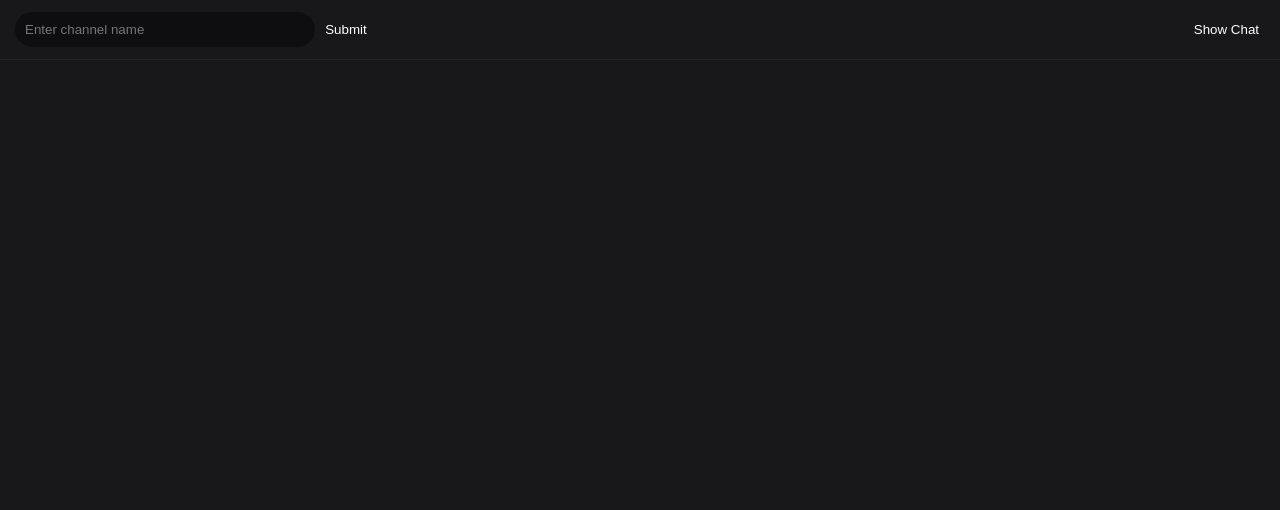
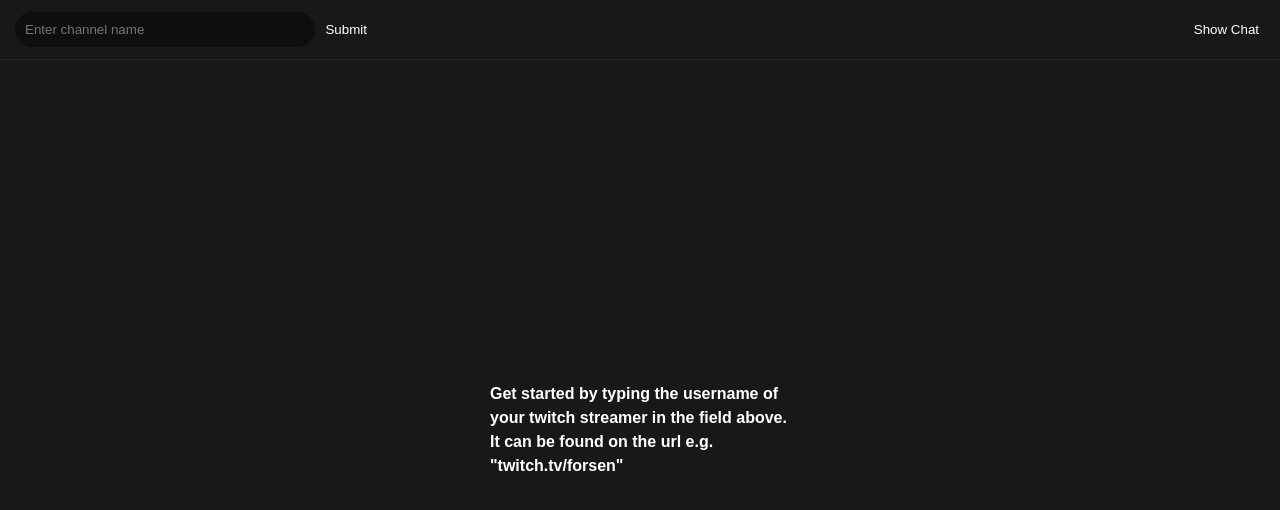
Before and after one commit to olecaloco/light-itch, a Svelte app: page / in a window 1280 px wide. Shown: the top 510 px of the page. Built offline with nearby package versions, Linux system fonts and the light colour scheme; no server answers.

Commit message:
Added mini get started

```diff
--- a/public/style.css
+++ b/public/style.css
@@ -13,7 +13,7 @@ html {
 }
 
 body {
-  font-family: "Segoe UI", Tahoma, Geneva, Verdana, sans-serif;
+  font-family: Arial, Helvetica, sans-serif;
   overflow: none;
 }
 
--- a/src/components/Preview.svelte
+++ b/src/components/Preview.svelte
@@ -2,6 +2,14 @@
   export let source;
 </script>
 
+{#if !source}
+  <div>
+    <h4>
+      Get started by typing the username of your twitch streamer in the field
+      above. It can be found on the url e.g. "twitch.tv/forsen"
+    </h4>
+  </div>
+{:else}
   <iframe
     src={source}
     scrolling="no"
@@ -9,8 +17,24 @@
     allowfullscreen
     title="Player"
   />
+{/if}
 
 <style>
+  div {
+    padding: 0 15px;
+    width: 100%;
+    height: 100%;
+    display: flex;
+    align-items: center;
+    justify-content: center;
+  }
+
+  h4 {
+    width: 300px;
+    max-width: 100%;
+    line-height: 1.5;
+  }
+
   iframe {
     flex: 1 1 0%;
     height: 100%;
```
Lines whose indentation alone changed are shown as unchanged.
